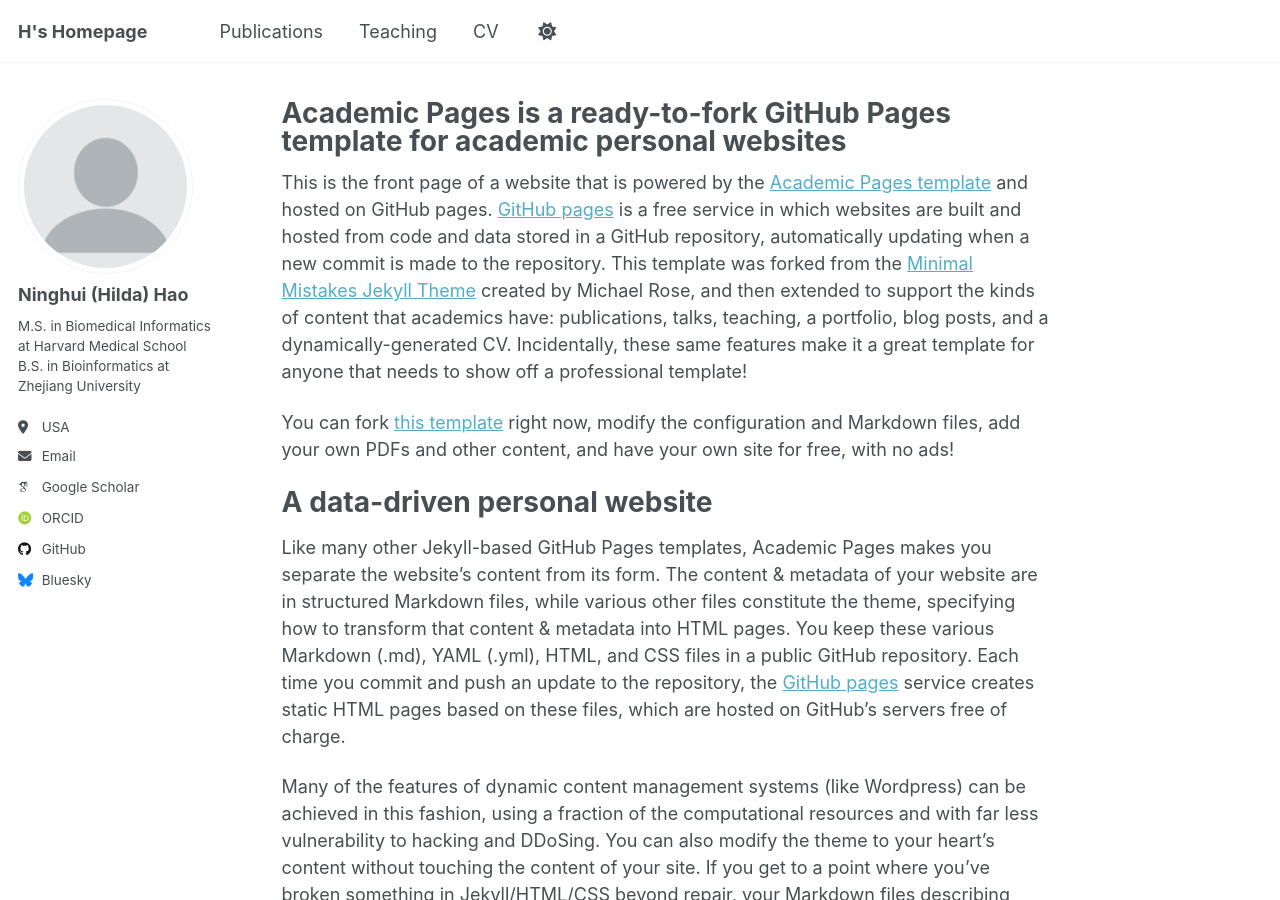
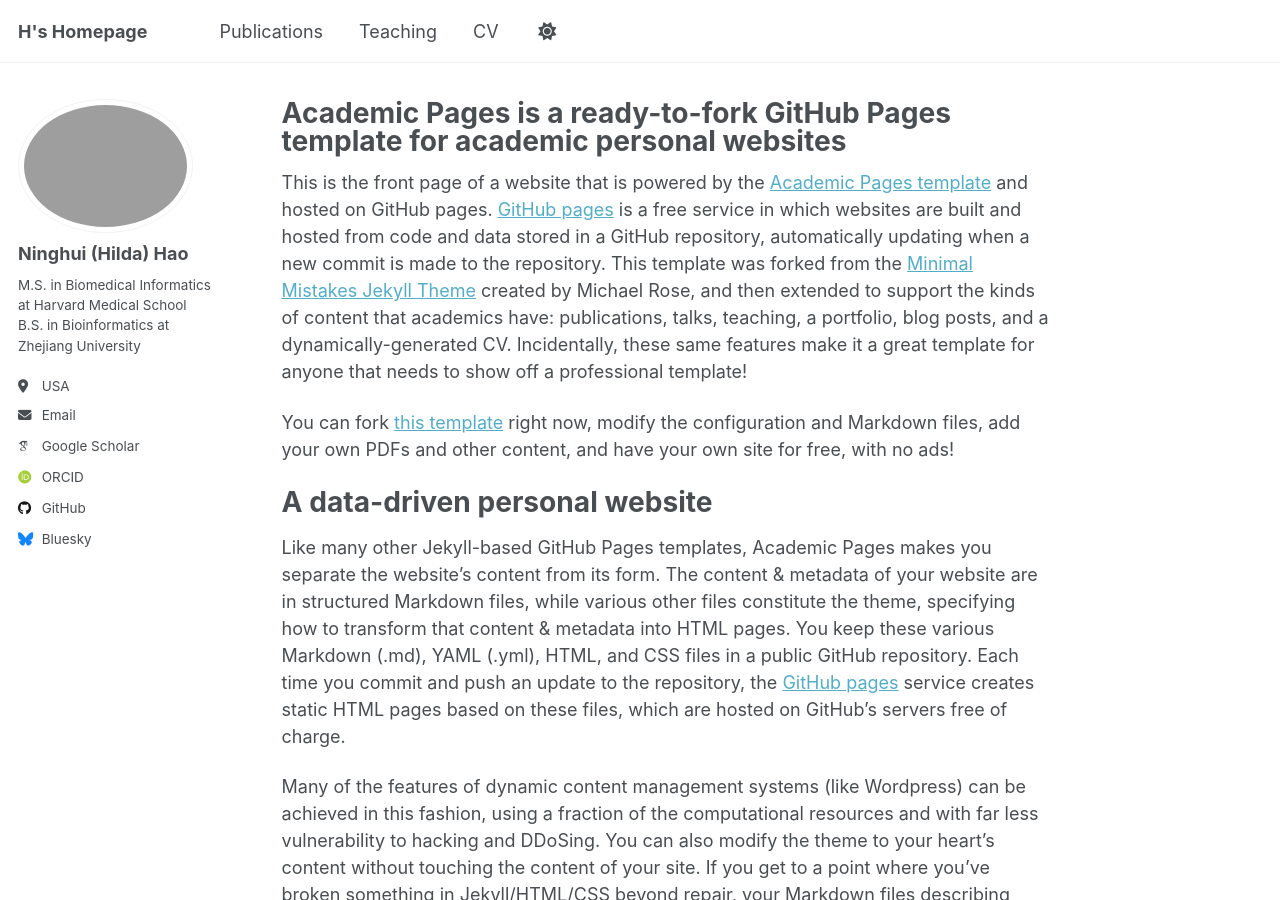
Before and after one commit to Haoninghui/Haoninghui.github.io, a Jekyll site: the page built from _pages/about.md, in a window 1280 px wide and 900 px high. Built offline with Jekyll 4.4.1, drawn with Linux system fonts in a browser that asks for light colours; some web fonts are replaced; a script that is not in the unit is left out.

Commit message:
Update _config.yml

```diff
--- a/_config.yml
+++ b/_config.yml
@@ -22,10 +22,10 @@ repository: "Haoninghui/Haoninghui.github.io"
 #               Additional customization can be done by editing /_includes/author-profile.html
 author:
   # Biographic information
-  avatar           : "profile.png"
+  avatar           : "/images/profile.jpg"
   name             : "Ninghui (Hilda) Hao"
   pronouns         : # example: "she/her"
-  bio              : "M.S. in Biomedical Informatics at Harvard Medical School B.S. in Bioinformatics at Zhejiang University"
+  bio              : "M.S. in Biomedical Informatics at Harvard Medical School<br>B.S. in Bioinformatics at Zhejiang University"
   location         : "USA"
   employer         : # "Red Brick University"
   uri              : # URL
```
